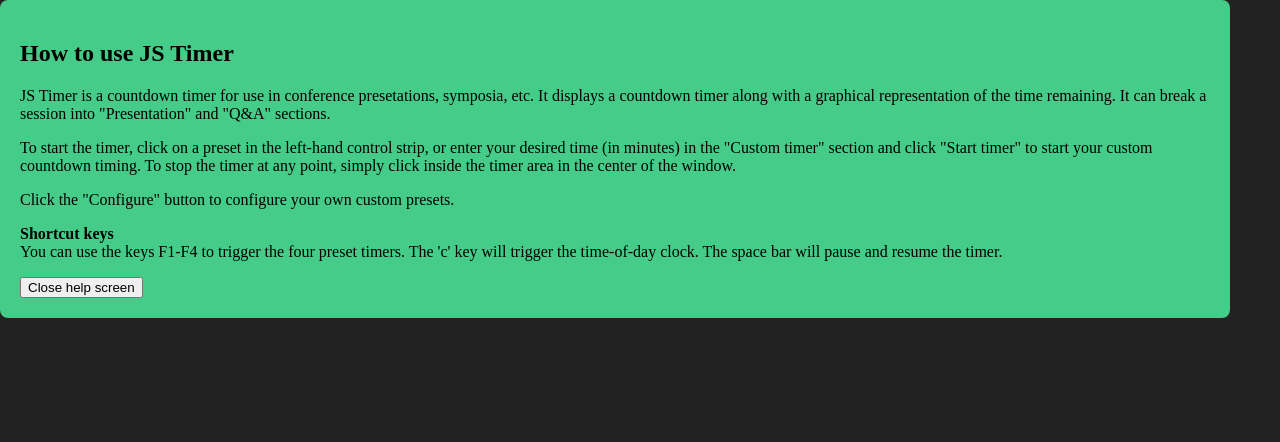
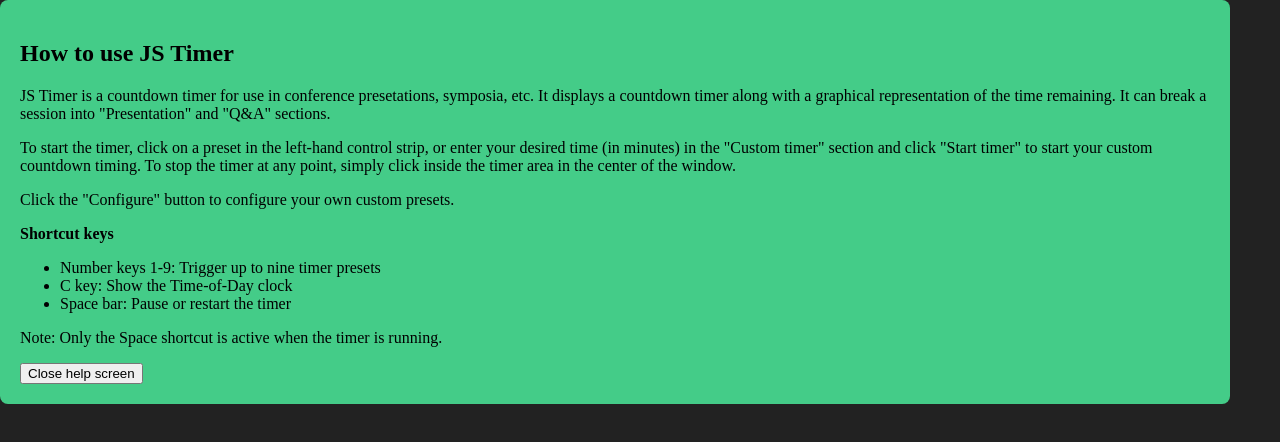
Before and after one commit to 48kRAM/jstimer, a plain HTML site: page full/help.html in a window 1280 px wide. Drawn offline with Linux system fonts and the light colour scheme.

Commit message:
Fix shortcut key docs in help screen

```diff
--- a/full/help.html
+++ b/full/help.html
@@ -30,9 +30,12 @@
     Click the "Configure" button to configure your own custom presets.
     </p>
     <p><b>Shortcut keys</b><br/>
-    You can use the keys F1-F4 to trigger the four preset timers. The 'c'
-    key will trigger the time-of-day clock. The space bar will pause and
-    resume the timer.
+    <ul>
+        <li>Number keys 1-9: Trigger up to nine timer presets</li>
+	<li>C key: Show the Time-of-Day clock</li>
+	<li>Space bar: Pause or restart the timer</li>
+    </ul>
+    Note: Only the Space shortcut is active when the timer is running.
     </p>
 
 
```
